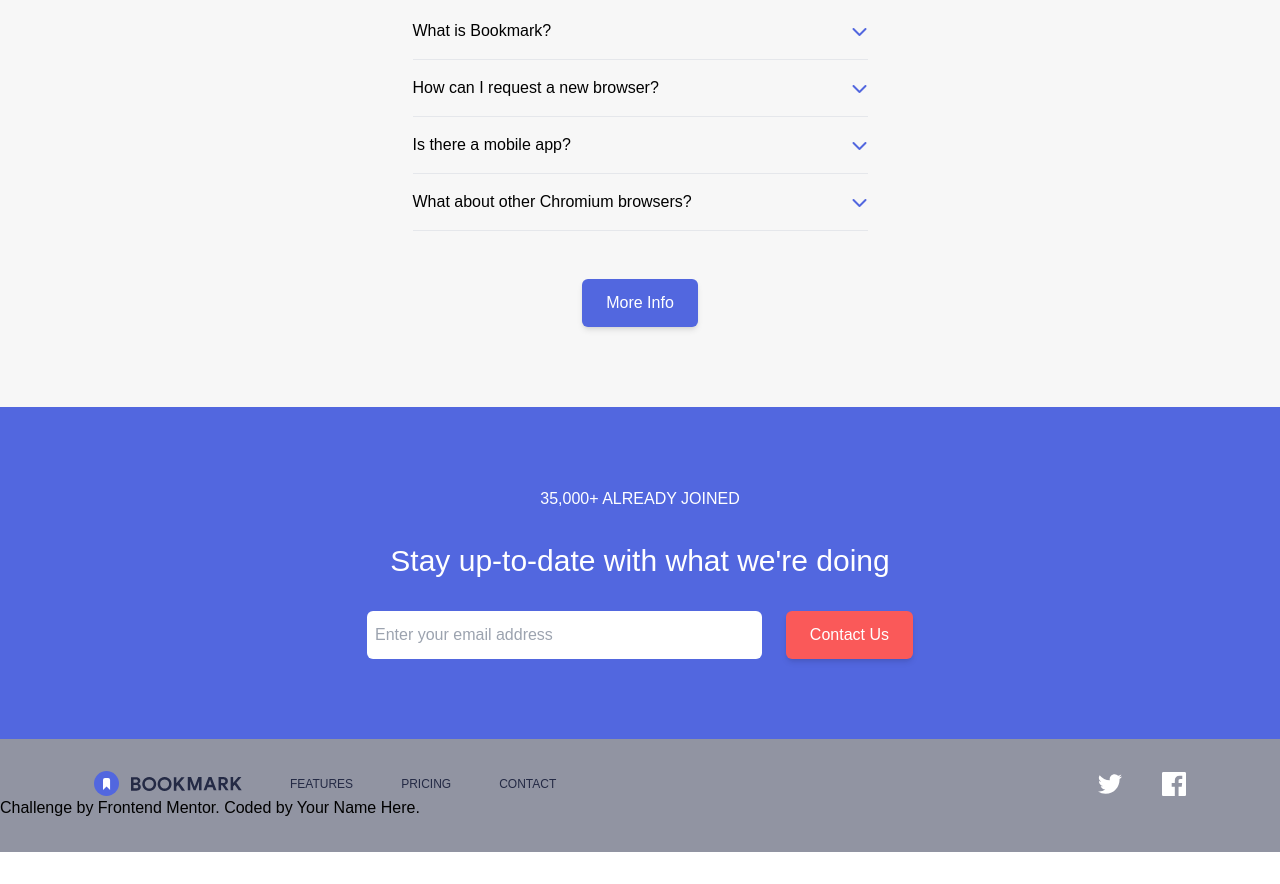
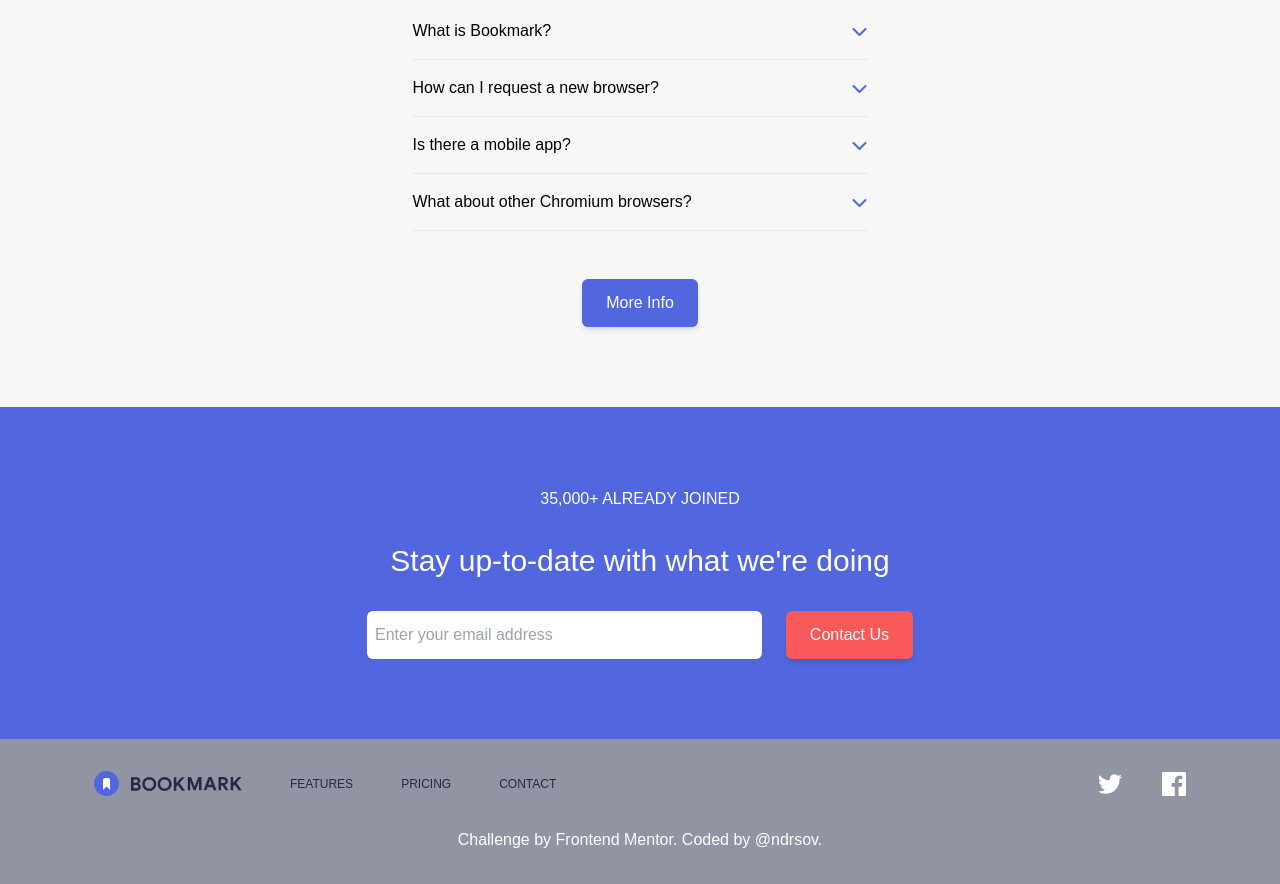
Before and after one commit to ndrsov/bookmark-landing-page, a website: page public/index.html in a window 1280 px wide. Shown: the part 3850-4734 px from the top of the page. Before the commit the page ends 4702 px from the top, so only its background shows below. Drawn offline with Linux system fonts and the light colour scheme.

Commit message:
Add Attribution

```diff
--- a/public/index.html
+++ b/public/index.html
@@ -377,12 +377,14 @@
           </ul>
         </div>
       </div>
-      <p class="attribution">
-        Challenge by
-        <a href="https://www.frontendmentor.io?ref=challenge" target="_blank"
-          >Frontend Mentor</a
-        >. Coded by <a href="#">Your Name Here</a>.
-      </p>
+      <div class="container text-white flex justify-center mt-8">
+        <p>
+          Challenge by
+          <a href="https://www.frontendmentor.io?ref=challenge" target="_blank"
+            >Frontend Mentor</a
+          >. Coded by <a href="https://github.com/ndrsov">@ndrsov</a>.
+        </p>
+      </div>
     </footer>
   </body>
 </html>
```
Also changed, not shown: public/style.css.
